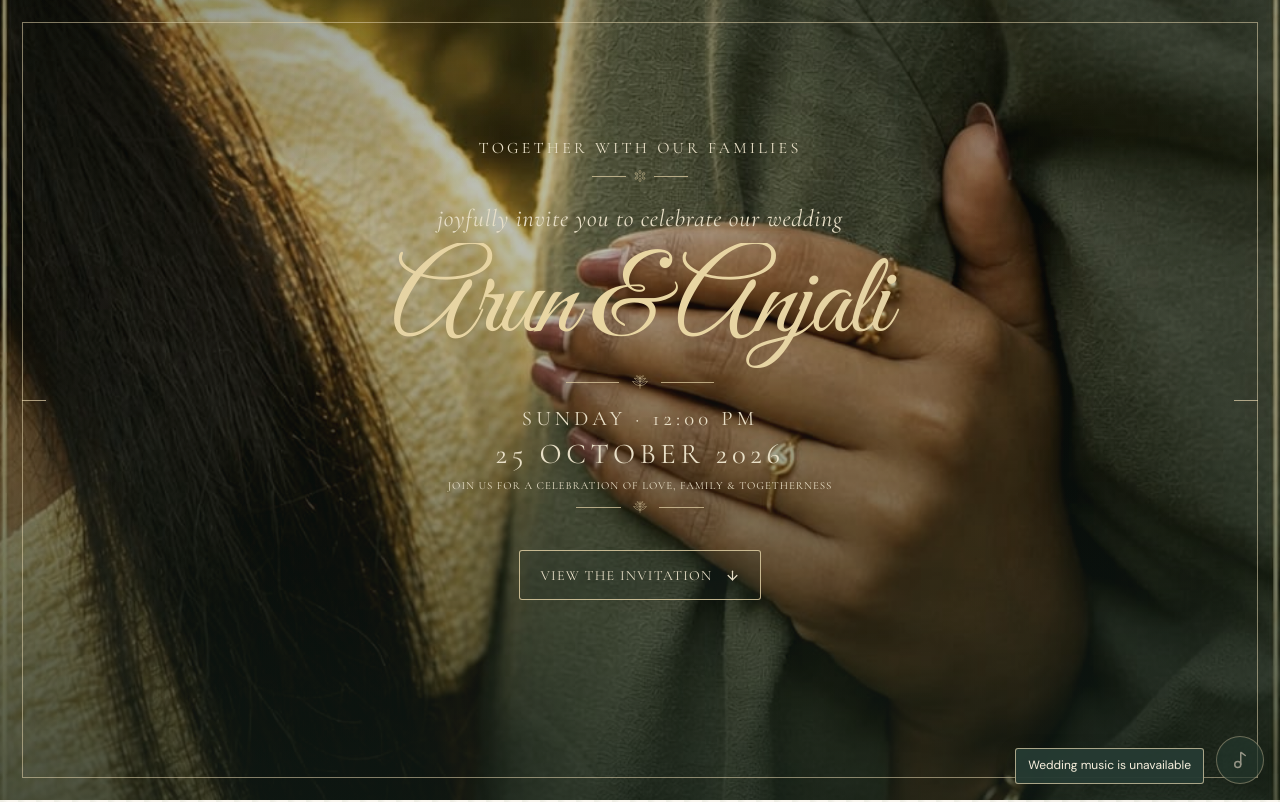
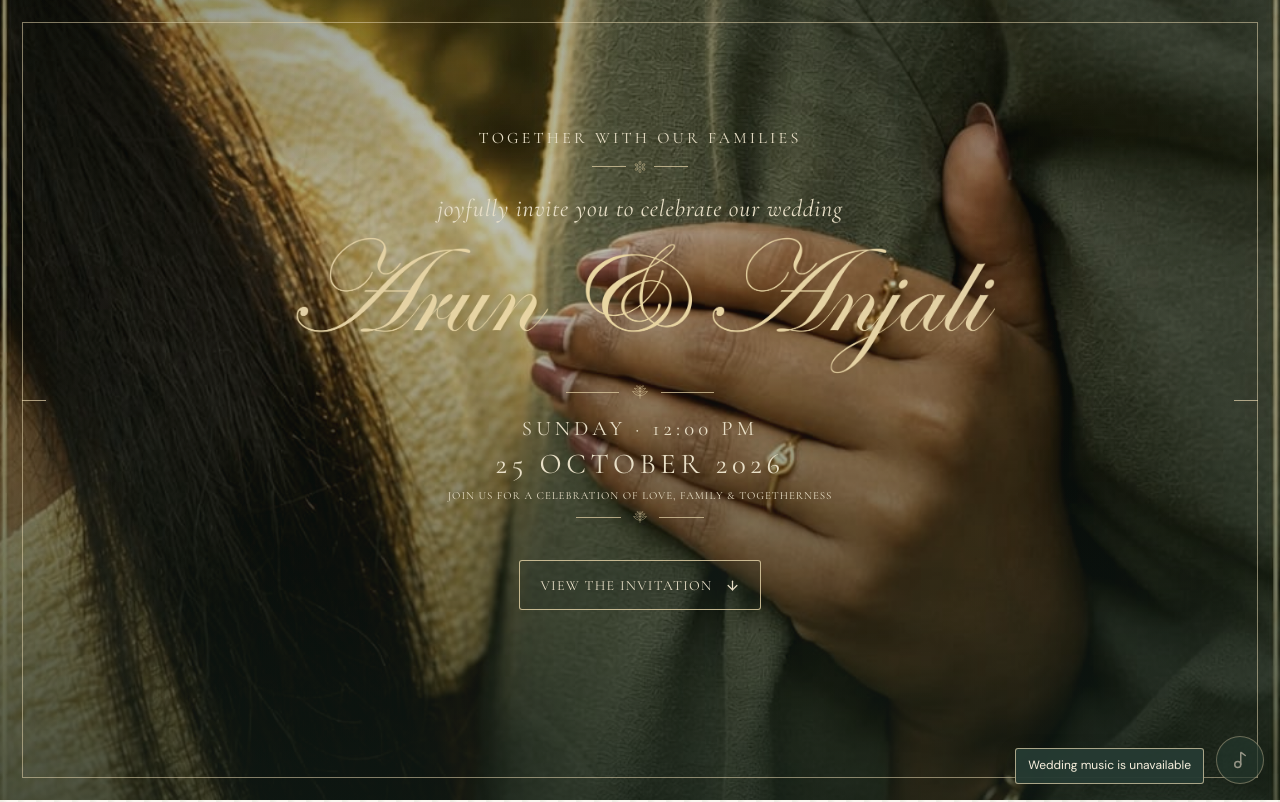
Before and after one commit to AKHILMG3/wed, a React (Vite) app in the folder Wedding_Invitation/: page / in a window 1280 px wide. Shown: the top 802 px of the page. Built offline with nearby package versions, Linux system fonts and the light colour scheme; no server answers; the database is empty.

Commit message:
update project

```diff
--- a/Wedding_Invitation/src/App.jsx
+++ b/Wedding_Invitation/src/App.jsx
@@ -295,7 +295,10 @@ function App() {
           <p className="eyebrow cover__eyebrow">{wedding.copy.coverEyebrow}</p>
           <CoverDivider variant="flower" />
           <p className="cover__invitation">{wedding.copy.coverIntro}</p>
-          <h1 className="cover__names shine">Arun &amp; Anjali</h1>
+          <h1 className="cover__names">
+            <span className="cover__names-label">Arun &amp; Anjali</span>
+            <img className="cover__names-image" src="/photos/arun-anjali-edwardian.png" alt="" aria-hidden="true" />
+          </h1>
           <span className="cover__ampersand" aria-hidden="true">&</span>
           <CoverDivider variant="sprig" />
           <p className="cover__date"><span>SUNDAY &#183; 12:00 PM</span><span>25 OCTOBER 2026</span></p>
--- a/Wedding_Invitation/src/invitation.css
+++ b/Wedding_Invitation/src/invitation.css
@@ -1,4 +1,4 @@
- @import url('https://fonts.googleapis.com/css2?family=Cormorant+Garamond:ital,wght@0,300;0,400;0,500;1,300;1,400;1,500&family=Dancing+Script:wght@500;600;700&family=DM+Sans:wght@400;500;600&family=Great+Vibes&family=Playfair+Display:wght@400;500;600&family=Pinyon+Script&display=swap');
+ @import url('https://fonts.googleapis.com/css2?family=Cormorant+Garamond:ital,wght@0,300;0,400;0,500;1,300;1,400;1,500&family=Dancing+Script:wght@500;600;700&family=DM+Sans:wght@400;500;600&family=Playfair+Display:wght@400;500;600&display=swap');
 @import "tailwindcss";
 
 :root {
@@ -50,9 +50,9 @@ button:focus-visible, a:focus-visible { outline: 2px solid var(--sage-deep); out
 .is-open .cover__content { opacity: 0; transform: translateY(-12px) scale(.98); pointer-events: none; }
 .cover__eyebrow { color: var(--gold-light); }
 .cover__invitation { margin: 1.25rem 0 0; color: rgba(250,247,240,.88); font-family: var(--serif); font-size: 1.35rem; font-style: italic; }
-.cover__names { margin: .55rem 0 0; color: #E2D0A5; font-family: "Great Vibes", "Pinyon Script", cursive; font-size: 5rem; font-weight: 400; letter-spacing: normal; line-height: .9; }
+.cover__names { margin: .55rem 0 0; color: #E2D0A5; font-family: inherit; font-size: 5rem; font-weight: 400; letter-spacing: normal; line-height: .9; }
 .shine { color: #E2D0A5; background: none; background-clip: border-box; -webkit-background-clip: border-box; -webkit-text-fill-color: #E2D0A5; animation: none; }
-.cover__ampersand { display: block; margin: -.15rem 0; color: #E2D0A5; font-family: "Great Vibes", "Pinyon Script", cursive; font-size: 1.7rem; font-style: normal; font-weight: 400; letter-spacing: normal; }
+.cover__ampersand { display: block; margin: -.15rem 0; color: #E2D0A5; font-family: inherit; font-size: 1.7rem; font-style: normal; font-weight: 400; letter-spacing: normal; }
 .cover__date { margin: 1rem 0 0; color: #f2e4c9; font-family: var(--serif); font-size: 1.45rem; }
 .cover__date span { display: block; margin-top: .4rem; color: rgba(255,250,241,.78); font-family: "DM Sans", sans-serif; font-size: .65rem; letter-spacing: .17em; text-transform: uppercase; }
 .open-button { display: inline-flex; align-items: center; justify-content: center; gap: .75rem; min-height: 48px; margin-top: 2.2rem; padding: 0 1.25rem; border: 1px solid rgba(237,216,173,.8); color: #fff9ed; background: rgba(34,47,40,.24); cursor: pointer; font-size: .65rem; letter-spacing: .16em; text-transform: uppercase; transition: background .25s ease, color .25s ease; }
@@ -331,7 +331,9 @@ body { font-size: 16px; }
 .cover__content { width: min(94%, 900px); }
 .cover__eyebrow { color: #E8DFC7; font-family: "Cormorant Garamond", Georgia, serif; font-size: clamp(.8rem, 1.25vw, 1rem); font-weight: 400; letter-spacing: .2em; }
 .cover__invitation { margin-top: 1.2rem; color: #E8DFC7; font-family: "Cormorant Garamond", Georgia, serif; font-size: clamp(1.05rem, 2.15vw, 1.5rem); font-style: italic; font-weight: 400; letter-spacing: .035em; line-height: 1.25; }
-.cover__names { max-width: 100%; margin: .6rem auto 0; color: #E2D0A5; background: linear-gradient(105deg, #E2D0A5 0%, #E9D6A2 46%, #E2D0A5 100%); background-clip: text; -webkit-background-clip: text; font-family: "Great Vibes", "Pinyon Script", cursive; font-size: clamp(3.05rem, 11.2vw, 7.25rem); font-weight: 400; letter-spacing: -.025em; line-height: 1.08; white-space: nowrap; -webkit-text-fill-color: transparent; }
+.cover__names { width: min(100%, clamp(220px, 62vw, 720px)); margin: .6rem auto 0; font-family: inherit; font-size: 0; letter-spacing: 0; line-height: 0; }
+.cover__names-image { display: block; width: 100%; height: auto; }
+.cover__names-label { position: absolute; width: 1px; height: 1px; overflow: hidden; clip: rect(0, 0, 0, 0); white-space: nowrap; }
 .cover .shine { color: #E2D0A5; background: linear-gradient(105deg, #E2D0A5 0%, #E9D6A2 46%, #E2D0A5 100%); background-clip: text; -webkit-background-clip: text; -webkit-text-fill-color: transparent; }
 .cover__ampersand { display: none; }
 .cover__ornament { display: flex; width: min(144px, 42vw); align-items: center; justify-content: center; gap: .4rem; color: #E2D0A5; line-height: 1; }
```
Also changed, not shown: Wedding_Invitation/public/photos/arun-anjali-edwardian.png (added).
